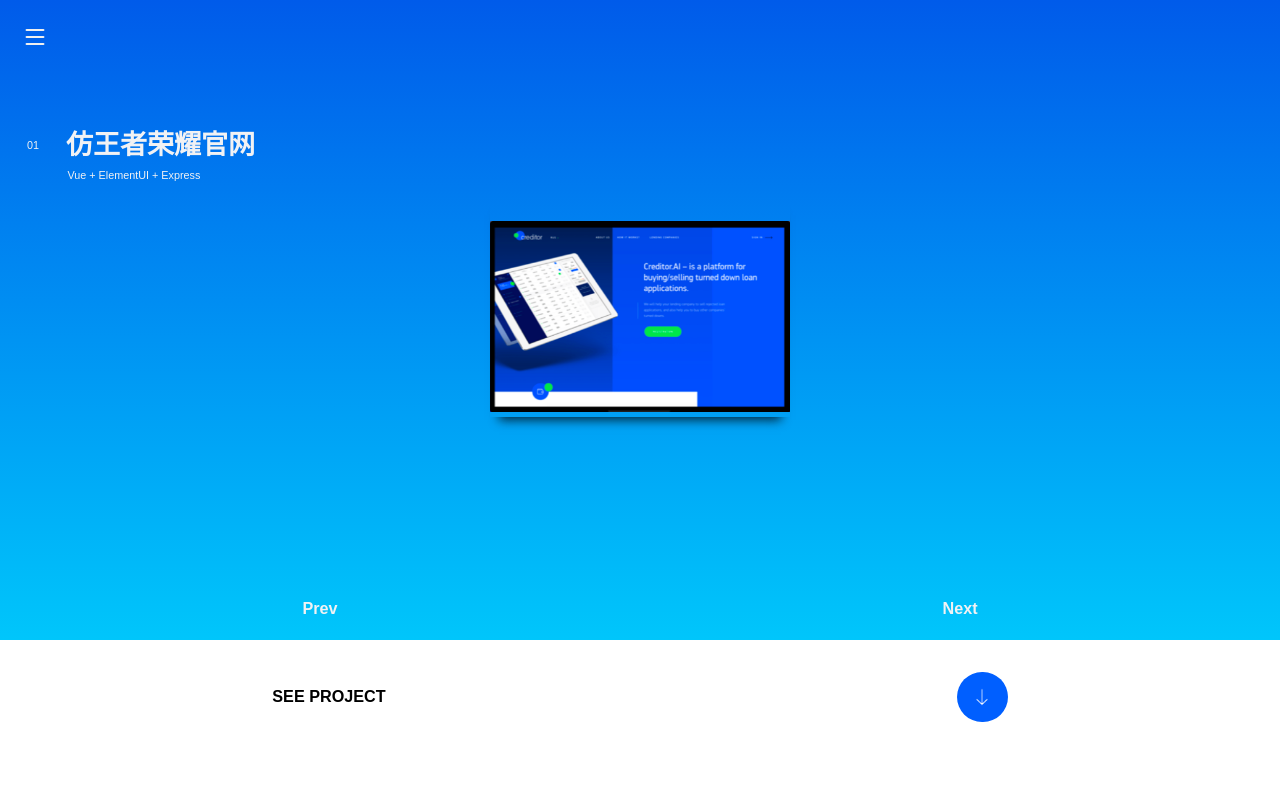
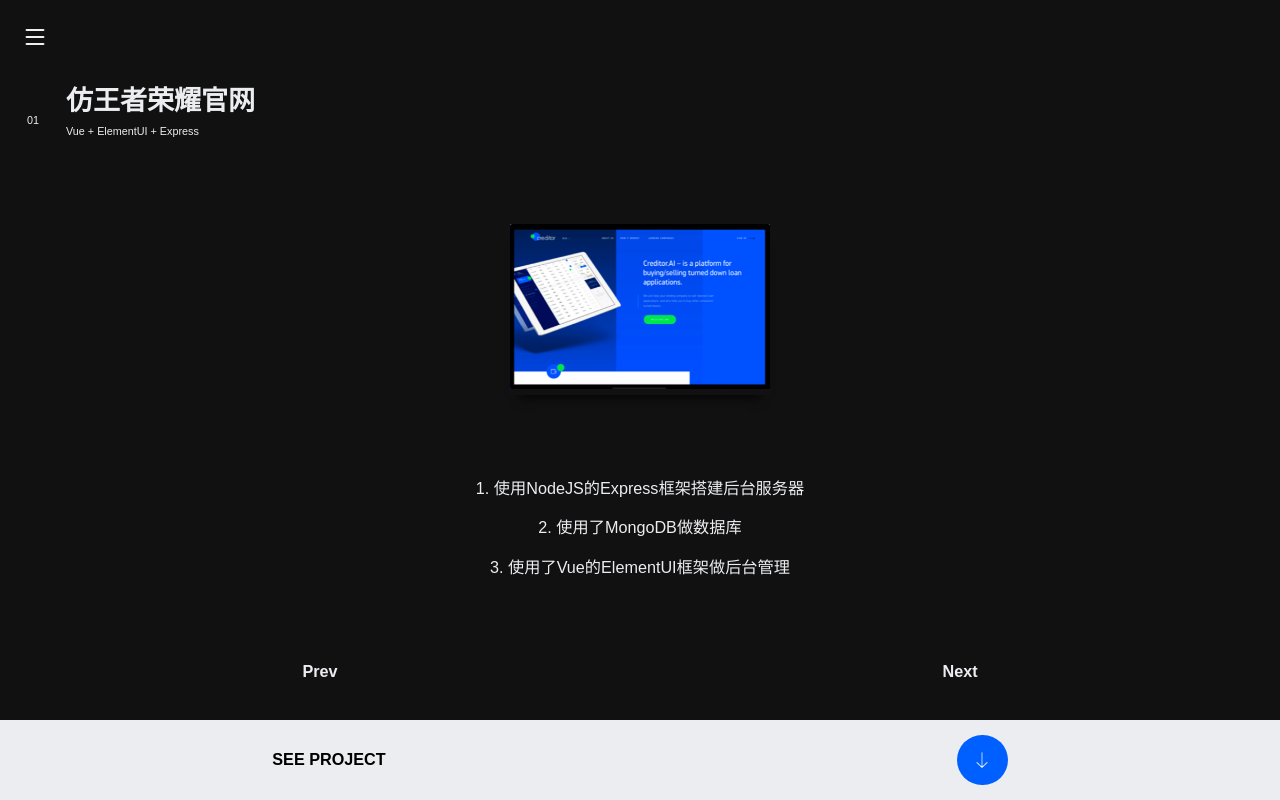
Before and after one commit to kitiho/my-cv, a Vue app: page /#/work in a window 1280 px wide. Built offline with nearby package versions, Linux system fonts and the light colour scheme; a small style sheet from the web is missing.

Commit message:
解决了手机端不正常的bug 完成WORK ABOUT

```diff
--- a/src/App.vue
+++ b/src/App.vue
@@ -38,6 +38,13 @@
 
 
 <style lang="scss">
+#app {
+  position: relative;
+  height: 100%;
+  width: 100%;
+  overflow: hidden;
+  -webkit-font-smoothing: antialiased;
+}
 .toggle {
   width: 70px;
   height: 60px;
@@ -45,10 +52,4 @@
   top: -20px;
   z-index: 999;
 }
-.nav {
-  position: absolute;
-  top: 0;
-  z-index: 998;
-  transition: all 0.8s ease;
-}
 </style>
--- a/src/assets/scss/_variables.scss
+++ b/src/assets/scss/_variables.scss
@@ -4,10 +4,14 @@
   "blue-1": #06335c,
   "orange": #db4816,
   "yellow": #f7cc63,
-  "white": #f1f2f4,
+  "blue-2": #2e3c4b,
+  "blue-3": #335183,
+  "white": #ecedf0,
+  "green":#719183,
   "black": #010409,
-  "grey": #3a3a3a,
-  "grey-border": #dedede
+  "grey": #111111,
+  "white-1": #dedede,
+  "purple":#2f272c,
 );
 
 //font 字体尺寸
--- a/src/assets/scss/style.scss
+++ b/src/assets/scss/style.scss
@@ -1,17 +1,29 @@
 @import "./variables";
+@import url("//at.alicdn.com/t/font_1673692_4uksicawd8j.css");
 //reset
 * {
   box-sizing: border-box;
   outline: none;
+  -webkit-overflow-scrolling: touch;
 }
 html {
+  @media only screen and (max-width: 320px){
+    font-size: 14px;
+  }
   font-size: 18px;
+  height: 100%;
+  overflow: hidden;
+  width: 100%;
 }
 body {
   margin: 0;
   padding: 0;
   line-height: 1.2em;
+  height: 100%;
+  overflow: hidden;
+  width: 100%;
   font-family: "Montserrat", arial, sans-serif;
+  user-select: none;
 }
 a {
   text-decoration: none;
@@ -185,6 +197,7 @@
   }
   to {
     transform: translateY(0rem);
+    visibility: visible;
     opacity: 100%;
   }
 }
@@ -206,3 +219,20 @@
     opacity: 100%;
   }
 }
+@keyframes move {
+  0% {
+    transform: translateY(0);
+  }
+  10% {
+    transform: translateY(-2px);
+  }
+  50% {
+    transform: translateY(5px);
+  }
+  90% {
+    transform: translateY(-2px);
+  }
+  100% {
+    transform: translateY(0px);
+  }
+}
--- a/src/components/About.vue
+++ b/src/components/About.vue
@@ -1,15 +1,152 @@
 <template>
-  <div>
-      About
+  <div class="bg-grey aboutPage" style="">
+    <div
+      class="About d-flex flex-column ai-start w-100 jc-start py-5 px-4 text-white"
+    >
+      <div
+        class="head fs-sm d-flex ai-center jc-between w-100"
+        style="animation:title 0.8s ease"
+      >
+        <span style="font-weight:600">About me >></span
+        ><span class="fs-xs fs-light">向右滑↓</span>
+      </div>
+      <div
+        class="w-100 pt-1"
+        style="animation:homepage-foot 0.8s ease;animation-delay: 1s;animation-fill-mode: forwards;visibility:hidden;"
+      >
+        <swiper :options="swiperOption">
+          <swiper-slide
+            :key="i"
+            v-for="(keyword, i) in keywords"
+            :class="`slide bg-${keyword.bgc} text-${keyword.fscolor}`"
+          >
+            <div class="d-flex flex-column ai-start jc-center fs-xs pl-1 pt-2">
+              <i :class="`iconfont ${keyword.icon} fs-bold`"></i>
+              <div class="">
+                <span class="pr-1">0{{ i + 1 }}</span
+                ><span class="fs-bold">{{ keyword.title }}</span>
+              </div>
+              <div class="fs-light">{{ keyword.body }}</div>
+            </div>
+          </swiper-slide>
+        </swiper>
+      </div>
+      <div class="title d-flex flex-column  pt-3 fs-sm">
+        <span
+          class="intro1"
+          style="animation:homepage-foot 0.8s ease;animation-delay: 1.5s;animation-fill-mode: forwards;visibility:hidden;"
+          >我叫段吉鹏。来自重庆。想要做一名前端工程师。</span
+        >
+        <span
+          class="fs-xs fs-light intro1"
+          style="animation:homepage-foot 0.8s ease;animation-delay: 2s;animation-fill-mode: forwards;visibility:hidden;"
+          >My name is DuanJipeng. I'm from ChongQing,and I wanna be a front-end
+          Engineer.</span
+        ><span
+          class="fs-xs fs-light"
+          style="animation:homepage-foot 0.8s ease;animation-delay: 2.5s;animation-fill-mode: forwards;visibility:hidden;"
+          >私は段吉鵬と申します。重慶に住んでいます。フロントエンドエンジニアになりたいです。</span
+        >
+      </div>
+      <div class="body pt-4 fs-xs d-flex flex-column ai-center">
+        <span
+          class="fs-sm intro1"
+          style="animation:homepage-foot 0.8s ease;animation-delay: 3s;animation-fill-mode: forwards;visibility:hidden;"
+        >
+          现在是一名大学生，正在寻求一份前端工程师的工作。如果有机会，我希望能让您更了解我。
+        </span>
+        <span
+          class="fs-light pt-1 intro1"
+          style="animation:homepage-foot 0.8s ease;animation-delay: 3.5s;animation-fill-mode: forwards;visibility:hidden;"
+        >
+          I‘m now a college student and looking for a job of front-end
+          development.I believe that I will present more if you give me the
+          chance.
+        </span>
+        <span
+          class="fs-light pt-1 "
+          style="animation:homepage-foot 0.8s ease;animation-delay: 4s;animation-fill-mode: forwards;visibility:hidden;"
+        >
+          私は今、大学生で、フロントエンドの仕事を探しています。もし機会があれば、私はこれ以上のこと、プレゼントできるのを信じています。
+        </span>
+      </div>
+    </div>
   </div>
 </template>
 
 <script>
 export default {
+  data() {
+    return {
+      keywords: [
+        {
+          title: "编程",
+          bgc: "blue-2",
+          body: "JavaScript",
+          icon: "icon-webcodelanguageprogramwebdesigncompu"
+        },
+        {
+          title: "足球",
+          bgc: "purple",
+          body: "梅西/巴萨",
+          icon: "icon-SoccerBall"
+        },
+        {
+          title: "日语",
+          bgc: "yellow",
+          fscolor: "black",
+          body: "留学日本两年",
+          icon: "icon-japan"
+        },
 
-}
+        {
+          title: "唱歌",
+          bgc: "white-1",
+          body: "林俊杰/JJ",
+          fscolor: "black",
+          icon: "icon-changge"
+        },
+
+        {
+          title: "书法",
+          bgc: "green",
+          body: "硬笔书法",
+          icon: "icon-shufaban"
+        },
+        {
+          title: "美食",
+          bgc: "purple",
+          body: "家常菜",
+          icon: "icon-meishi"
+        }
+      ],
+      swiperOption: {
+        slidesPerView: 3,
+        spaceBetween: 30,
+        freeMode: true
+      }
+    };
+  }
+};
 </script>
 
 <style lang="scss" scoped>
+@media only screen and (max-width: 320px) {
+  .About {
+    padding-top: 4rem;
+  }
+  .intro1 {
+    padding-bottom: 0.5rem;
+  }
+}
+.aboutPage {
+  position: relative;
+  height: 100%;
+  overflow: hidden;
+}
+.slide {
+  width: 45%;
+  height: 80px;
+}
 
 </style>
--- a/src/components/Nav.vue
+++ b/src/components/Nav.vue
@@ -65,8 +65,12 @@
 @import "../assets/scss/style.scss";
 
 .nav {
-  position: relative;
-  height: 100vh;
+  position: fixed;
+  height: 100%;
+  overflow: hidden;
+  top: 0;
+  z-index: 998;
+  transition: all 0.8s ease;
   .mask {
     position: absolute;
     z-index: -30;
--- a/src/components/Work.vue
+++ b/src/components/Work.vue
@@ -1,47 +1,67 @@
 <template>
-  <div class="work h-100">
-    <swiper class="swiper w-100 text-white" :options="swiperOption">
+  <div class="h-100">
+    <div class="work d-flex bg-grey flex-column ai-center jc-around">
+      <swiper class="swiper w-100 flex-1 text-white" :options="swiperOption">
         <swiper-slide
-        class="h-100"
-        :style="work.bgc"
+          class="h-100 w-100"
+          :style="`background-color:${work.bgc}`"
           v-for="(work, i) in works"
           :key="i"
         >
-        <div class="d-flex flex-column pt-5 h-100 ai-center">
+          <div class="d-flex flex-column jc-around w-100 h-100 ai-center">
             <div
               style="animation: title 1s ease;"
-            class="w-100 pt-5 mt-4 d-flex ai-center"
+              class="w-100 d-flex pt-5 ai-center"
             >
               <span class="fs-xs px-4">0{{ i + 1 }}</span>
+              <div class="d-flex w-100 h-100 flex-column jc-start ai-start">
                 <span class="fs-lg fs-bold">{{ work.title }}</span>
-          </div>
                 <p
-            style="animation: homepage-bg 1s ease;"
-            class="fs-xs title2 pl-5 ml-4  w-100"
+                  style="display:block;animation: homepage-bg 1s ease;"
+                  class="fs-xs title2 w-100"
                 >
                   {{ work.desc }}
                 </p>
+              </div>
+            </div>
             <div
-            class="pt-4"
+              class=""
               style="box-shadow: 0px 12px 10px -9px rgba(0,0,0,0.75);animation: homepage-foot 1s ease;"
             >
-            <img width="300" src="../assets/swipe111.png" alt="" />
+              <img width="260" src="../assets/swipe111.png" alt="" />
+            </div>
+            <div
+              class="d-flex flex-column ai-center jc-start fs-sm fs-light"
+              style="animation: homepage-foot 1s ease;"
+            >
+              <span
+                class="py-2"
+                v-for="(tech, index) in work.techs"
+                :key="index"
+                >{{ index + 1 }}. {{ tech }}</span
+              >
+            </div>
+            <div
+              class="text-white  changePage fs-sm fs-bold d-flex w-100 jc-around ai-center"
+            >
+              <div class="cursor" style="animation: homepage-foot 1s ease;">
+                Prev
+              </div>
+              <div class="cursor" style="animation: homepage-foot 1s ease;">
+                Next
+              </div>
             </div>
           </div>
         </swiper-slide>
       </swiper>
+    </div>
+
     <div
-      class="text-white pt-4 mt-3 changePage fs-sm fs-bold d-flex w-100 jc-around ai-center"
-    >
-      <div class="cursor" style="animation: homepage-foot 1s ease;">Prev</div>
-      <div class="cursor" style="animation: homepage-foot 1s ease;">Next</div>
-    </div>
-    <div
-      class="d-flex ai-center jc-around pt-4"
+      class="seeProject bg-white w-100 d-flex ai-center jc-around"
       style="animation:opacityShow 1s ease"
     >
-      <span class="pt-1 fs-sm fs-bold">SEE PROJECT</span>
-      <div class="pt-1">
+      <span class="fs-sm fs-bold">SEE PROJECT</span>
+      <div class="">
         <div
           class="ml-4 arrow seeProjectArrow bg-blue d-flex ai-center jc-center"
         >
@@ -69,18 +89,34 @@
         {
           title: "仿王者荣耀官网",
           desc: "Vue + ElementUI + Express",
-          bgc:
-            "background-image: linear-gradient(to top, #00c6fb 0%, #005bea 100%);"
+          bgc: "#111111",
+          techs: [
+            "使用NodeJS的Express框架搭建后台服务器",
+            "使用了MongoDB做数据库",
+            "使用了Vue的ElementUI框架做后台管理"
+          ]
         },
         {
           title: "口袋妖怪查询APP",
           desc: "Vue + Axios + LazyLoad",
-          bgc:
-            "background-image: linear-gradient(to top, #505285 0%, #585e92 12%, #65689f 25%, #7474b0 37%, #7e7ebb 50%, #8389c7 62%, #9795d4 75%, #a2a1dc 87%, #b5aee4 100%);"
+          bgc: "#060b16",
+          techs: [
+            "使用Vue+Flex布局成应用界面",
+            "使用了Axios并单独封装成http以方便使用",
+            "使用了PokemonAPI并阅读文档使用",
+            "使用IntersectionObserver做获取数据时懒加载"
+          ]
         },
         {
           title: "倒计时页面",
-          desc: "HTML + CSS + JavaScript"
+          desc: "HTML + CSS + JavaScript",
+          bgc:"#022567",
+          techs: [
+            "使用HTML+Flex布局",
+            "使用CSS的媒体查询做了四层响应式布局",
+            "使用了npm-scss将scss转成css以便使用",
+            "使用原生JavaScript获取时间并设置倒计时"
+          ]
         }
       ]
     };
@@ -89,16 +125,21 @@
 </script>
 
 <style lang="scss" scoped>
-.changePage {
+.work {
+  position: relative;
+  height: 90%;
+  overflow: hidden;
+}
+.seeProject {
   position: absolute;
-  bottom: 180px;
+  height: 10%;
+  bottom: 0%;
+  left: 0;
   z-index: 1;
-  right: 50%;
-  transform: translateX(50%);
 }
 .swiper {
-  height: 80%;
 }
+
 .seeProjectArrow {
   width: 2.8rem;
   height: 2.8rem;
```
Lines whose indentation alone changed are shown as unchanged.
